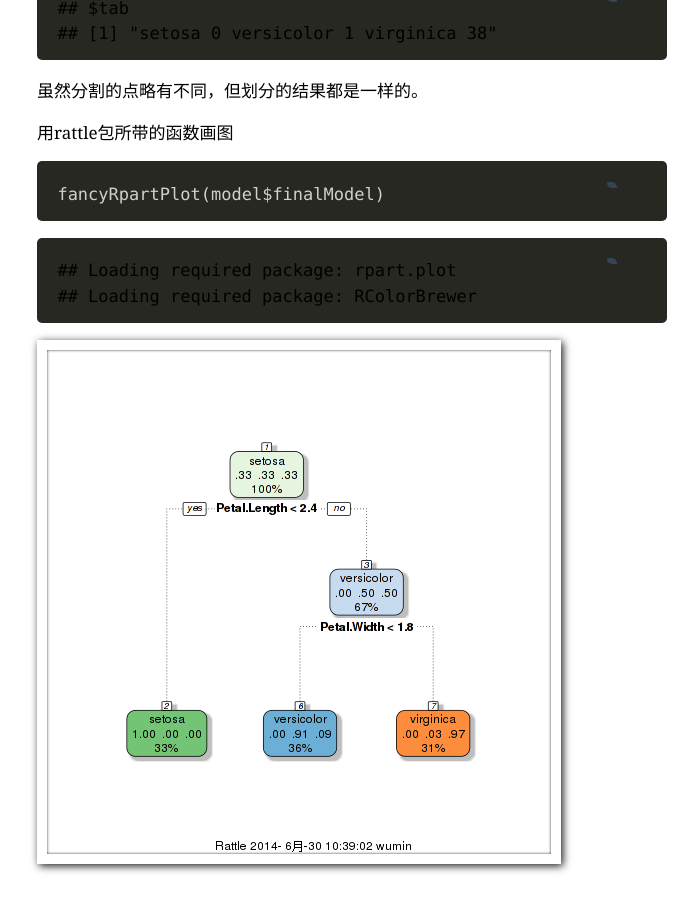
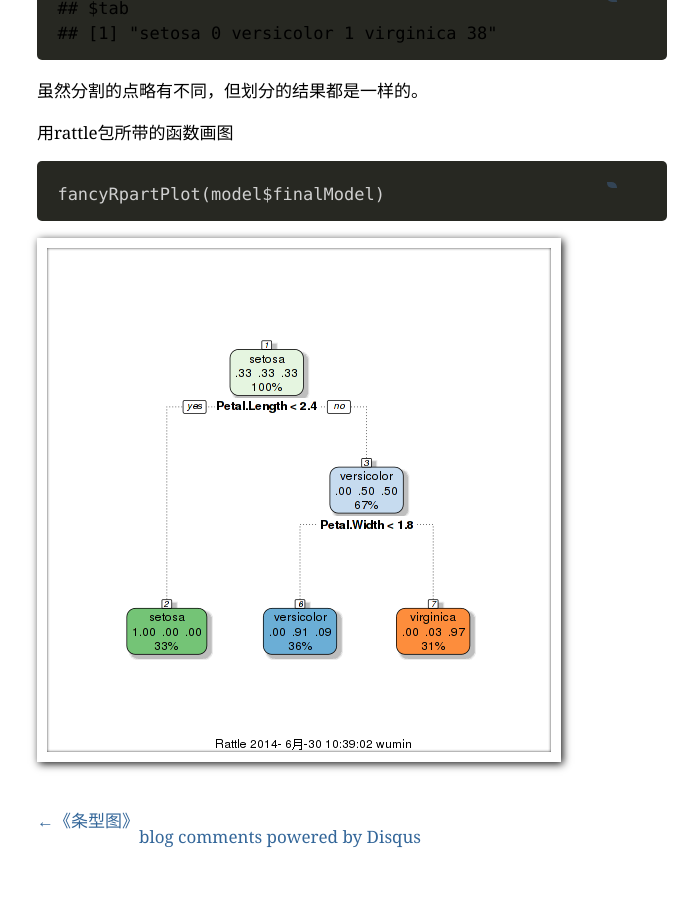
Before and after one commit to wumin722/wumin722.github.com, a Jekyll site: the page built from _posts/2014-06-30-tree.md, in a window 1280 px wide and 900 px high, scrolled down 5457 px. Shown: the whole window, without its empty margins (288-986 px from the left). Built offline with Jekyll 4.4.1, drawn with Linux system fonts in a browser that asks for light colours; Markdown is read by kramdown in place of the engine named in the settings; formulas are drawn with MathJax 3; comment, search, counter and statistics services are not loaded.

Commit message:
change tree.md

````diff
--- a/_posts/2014-06-30-tree.md
+++ b/_posts/2014-06-30-tree.md
@@ -230,9 +230,4 @@ model1[5, 3]
 fancyRpartPlot(model$finalModel)
 ```
 
-```
-## Loading required package: rpart.plot
-## Loading required package: RColorBrewer
-```
-
 ![plot of chunk unnamed-chunk-4](/images/tree-4.png)
````
